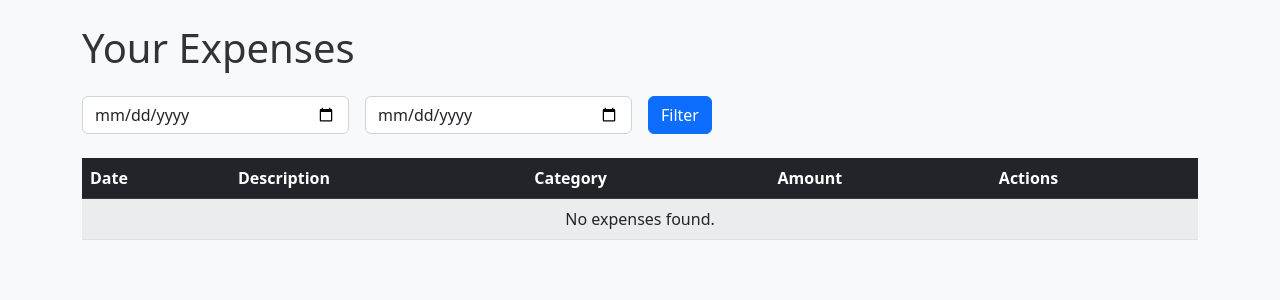
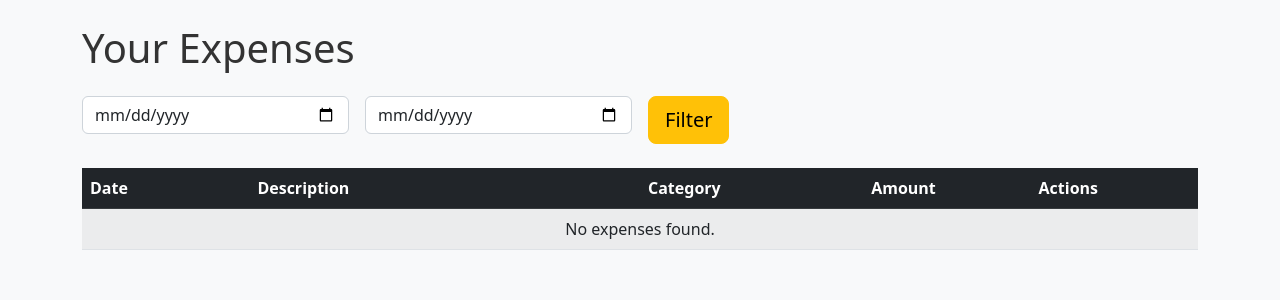
Before and after one commit to Abdullah92o/Expense-Tracker-App, a Flask app: page /expenses in a window 1280 px wide. Shown: the part 56-356 px from the top of the page. Run offline with Flask 2, Linux system fonts and the light colour scheme; the visitor is signed in with stand-in values (Sample User, id 1); data comes from the database, SQL or seed files in the repository; data that the repository does not hold is empty.

Commit message:
Update expenses.html
This template displays the list of expenses for the logged‑in user with an improved filtering form (larger, more noticeable "Filter" button) and consistent table column widths.

```diff
--- a/templates/expenses.html
+++ b/templates/expenses.html
@@ -3,7 +3,6 @@
 {% block content %}
 <h1 class="mb-4">Your Expenses</h1>
 
-<!-- Filtering Form -->
 <form method="get" class="row g-3 mb-4">
   <div class="col-md-3">
     <input type="date" name="start_date" class="form-control" placeholder="Start Date" value="{{ request.args.get('start_date', '') }}">
@@ -12,18 +11,18 @@
     <input type="date" name="end_date" class="form-control" placeholder="End Date" value="{{ request.args.get('end_date', '') }}">
   </div>
   <div class="col-md-3">
-    <button type="submit" class="btn btn-primary">Filter</button>
+    <button type="submit" class="btn btn-lg btn-warning">Filter</button>
   </div>
 </form>
 
 <table class="table table-striped table-hover">
   <thead class="table-dark">
     <tr>
-      <th>Date</th>
-      <th>Description</th>
-      <th>Category</th>
-      <th>Amount</th>
-      <th>Actions</th>
+      <th style="width: 15%;">Date</th>
+      <th style="width: 35%;">Description</th>
+      <th style="width: 20%;">Category</th>
+      <th style="width: 15%;">Amount</th>
+      <th style="width: 15%;">Actions</th>
     </tr>
   </thead>
   <tbody>
```
